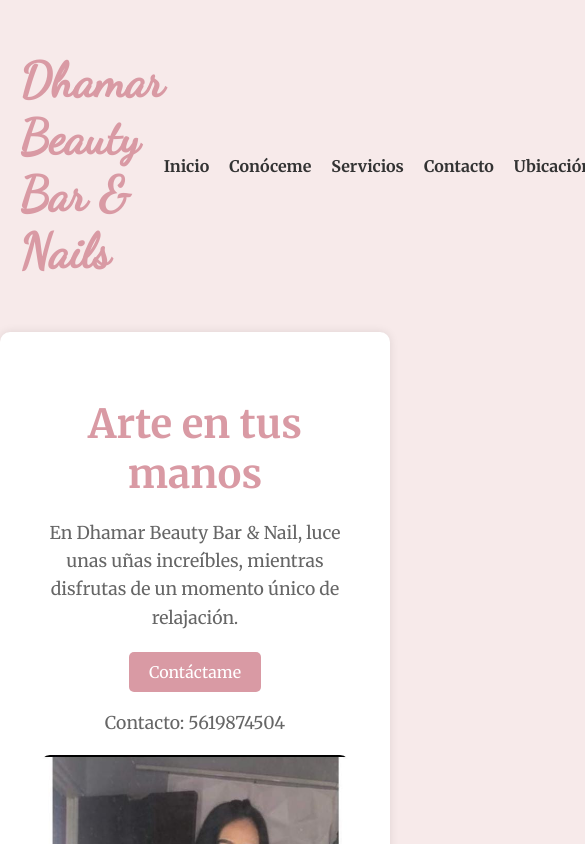
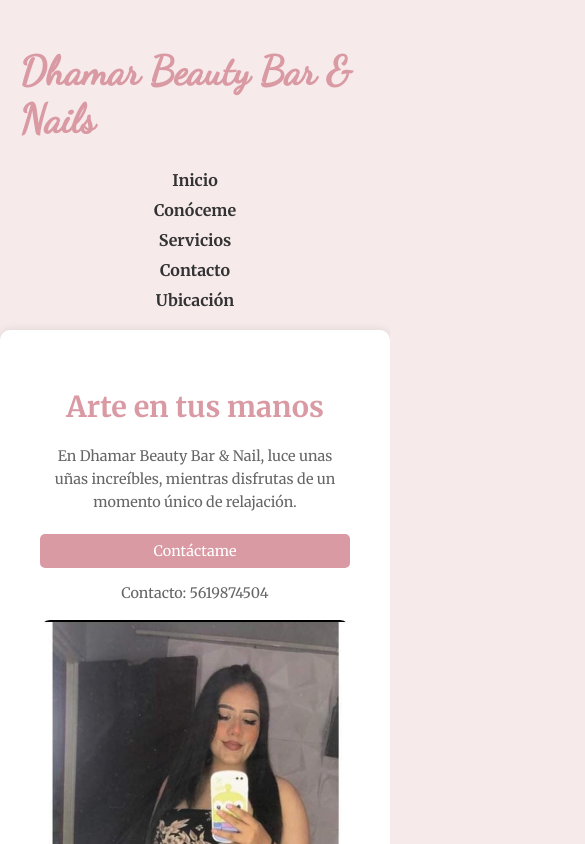
Before and after one commit to isa15CS/Dhamar-Beauty-Bar-Nails, a plain HTML site: page index.html in a window 390 px wide. Shown: the top 844 px of the page, 585 px wide, since content can reach past the window. Drawn offline with Linux system fonts and the light colour scheme.

Commit message:
index.html

```diff
--- a/index.html
+++ b/index.html
@@ -109,6 +109,53 @@
             width: calc(33.33% - 10px);
             border-radius: 10px;
         }
+
+        /* Media Queries */
+        @media (max-width: 768px) {
+            header {
+                flex-direction: column;
+                align-items: flex-start;
+            }
+            nav {
+                flex-direction: column;
+                gap: 10px;
+                width: 100%;
+                text-align: center;
+            }
+            .hero-text h1 {
+                font-size: 2rem;
+            }
+            .hero-text p {
+                font-size: 1rem;
+            }
+            .buttons {
+                flex-direction: column;
+                gap: 10px;
+            }
+            .service-images {
+                flex-direction: column;
+            }
+            .service-images img {
+                width: 100%;
+                margin-bottom: 10px;
+            }
+        }
+
+        @media (max-width: 480px) {
+            header h1 {
+                font-size: 2.5rem;
+            }
+            .hero-text h1 {
+                font-size: 1.8rem;
+            }
+            .hero-text p {
+                font-size: 0.9rem;
+            }
+            .buttons a {
+                font-size: 0.9rem;
+                padding: 8px 16px;
+            }
+        }
     </style>
 </head>
 <body>
```
